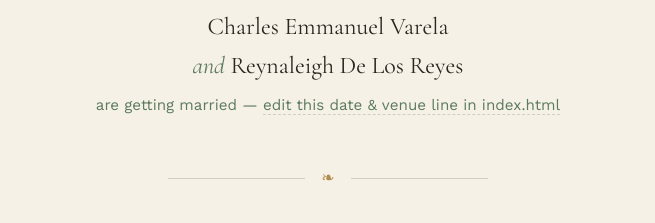
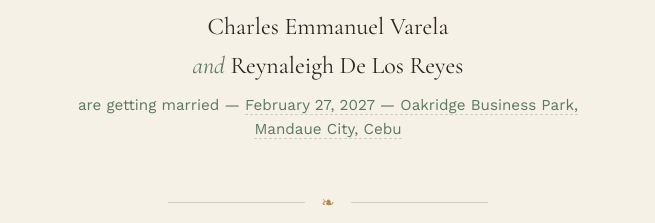
Before and after one commit to vareladelosreyes2027/charles-reyna-wedding-rsvp, a plain HTML site: page index.html in a window 1280 px wide. Shown: the part 262-485 px from the top of the page, without its empty margins (312-967 px from the left). Drawn offline with nearby package versions, Linux system fonts and the light colour scheme.

Commit message:
update to date and venue

```diff
--- a/index.html
+++ b/index.html
@@ -31,7 +31,7 @@
 
       <p class="names">Charles Emmanuel Varela<br class="mobile-break"> <span class="amp">and</span> Reynaleigh De Los Reyes</p>
 
-      <p class="event-line">are getting married — <span class="editable">edit this date &amp; venue line in index.html</span></p>
+      <p class="event-line">are getting married — <span class="editable">February 27, 2027 — Oakridge Business Park, Mandaue City, Cebu</span></p>
 
       <div class="sprig sprig-right" aria-hidden="true">
         <svg viewBox="0 0 120 200" fill="none" xmlns="http://www.w3.org/2000/svg">
```
